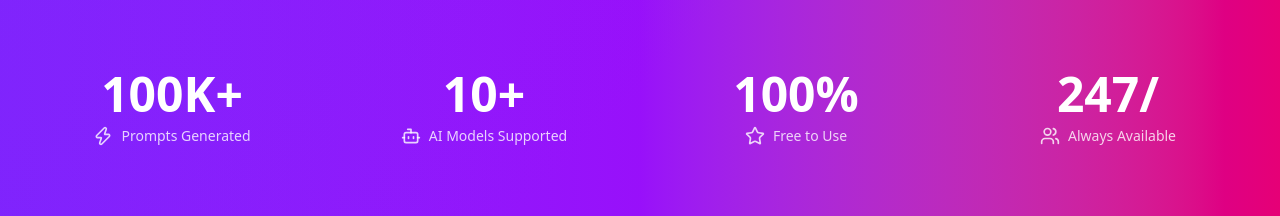
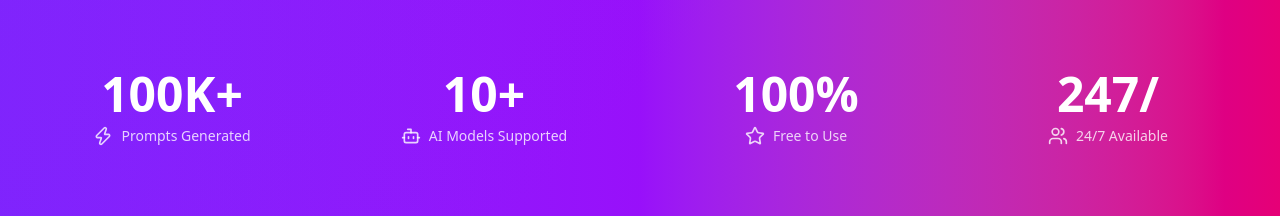
Before and after one commit to Moeraafatz/Basera, a Next.js app: page / in a window 1280 px wide. Shown: the part 2600-2816 px from the top of the page. Built offline with nearby package versions, Linux system fonts and the light colour scheme.

Commit message:
Fix scrollbar type error and change Always Available to 24/7

```diff
--- a/src/app/page.tsx
+++ b/src/app/page.tsx
@@ -92,7 +92,7 @@ const STATS = [
   { value: "100K+", label: "Prompts Generated", icon: Zap, color: "text-violet-600" },
   { value: "10+", label: "AI Models Supported", icon: Bot, color: "text-purple-600" },
   { value: "100%", label: "Free to Use", icon: Star, color: "text-pink-600" },
-  { value: "24/7", label: "Always Available", icon: Users, color: "text-emerald-600" },
+  { value: "24/7", label: "24/7 Available", icon: Users, color: "text-emerald-600" },
 ];
 
 const TESTIMONIALS = [
--- a/src/components/CustomScrollbar.tsx
+++ b/src/components/CustomScrollbar.tsx
@@ -147,7 +147,9 @@ export function HideDefaultScrollbar() {
       }
     `;
     document.head.appendChild(style);
-    return () => document.head.removeChild(style);
+    return () => {
+      document.head.removeChild(style);
+    };
   }, []);
   return null;
 }
```
